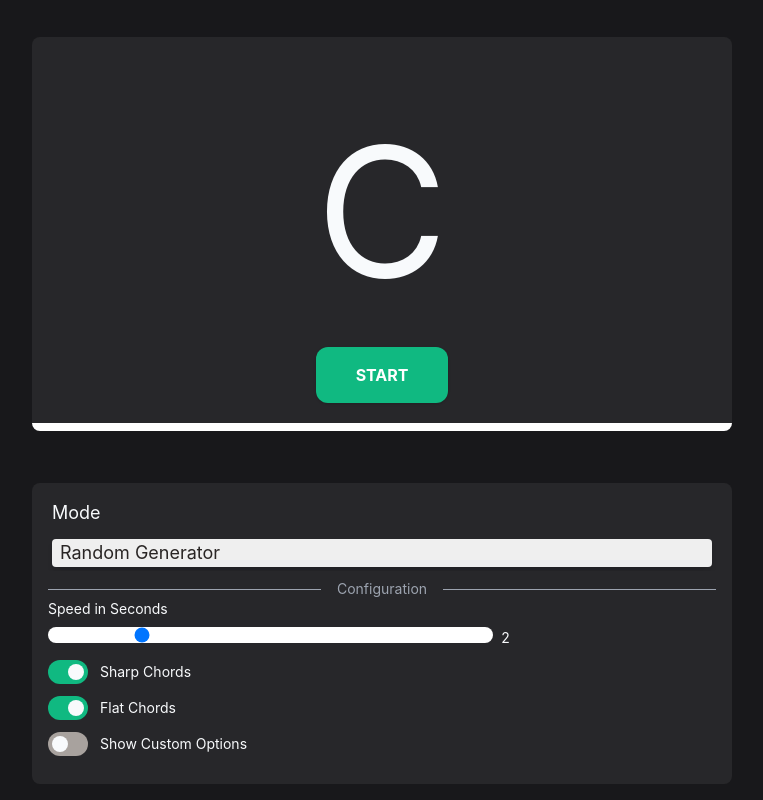
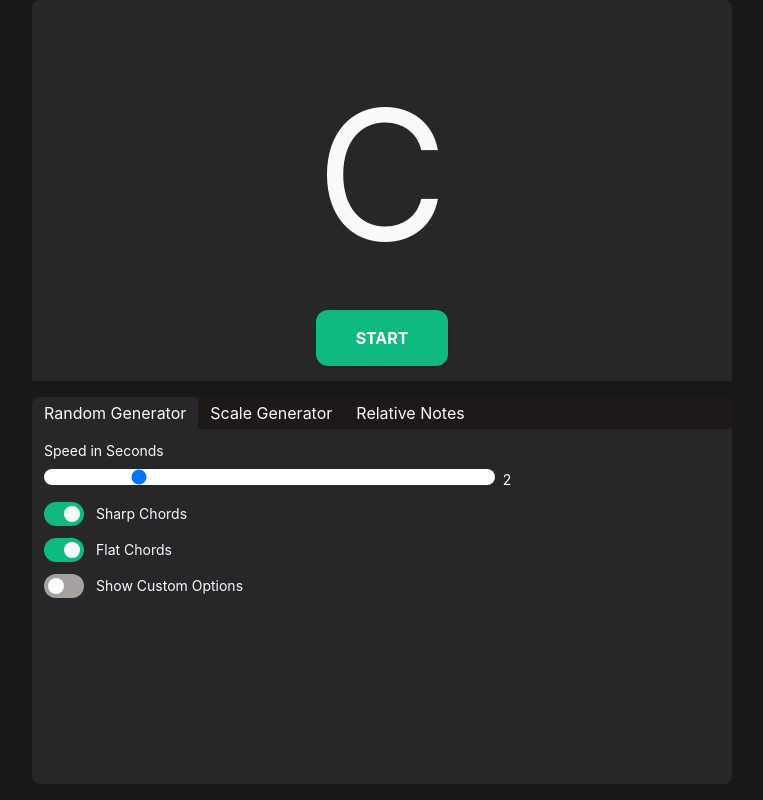
Before and after one commit to brunokian/chords-generator, a React (Create React App) app: page / in a window 1280 px wide. Shown: the whole page, without its empty margins (258-1021 px from the left). Built offline with nearby package versions, Linux system fonts and the light colour scheme.

Commit message:
Created tab component

```diff
--- a/src/Components/ConfigurationPanel.js
+++ b/src/Components/ConfigurationPanel.js
@@ -1,5 +1,5 @@
 import ModeOption from './Modes'
-import SelectMenu from './Inputs/SelectMenu'
+import Tabs from './Inputs/Tabs'
 
 
 export default function ConfigurationPanel({state, setState}) {
@@ -10,16 +10,9 @@ export default function ConfigurationPanel({state, setState}) {
     }
 
     return (
-        <div className='bg-zinc-800 rounded-lg p-2 max-h-[50%] my-4 mx-auto w-[300px] md:w-[700px]'>
-            <div className='rounded md:p-2 text-sm'>
-                <div className='text-lg'>
-                    <SelectMenu title="Mode" state={state} setState={setState} options={options} />
-                </div>
-                <div className="relative flex items-center">
-                    <div className="flex-grow border-t border-gray-400"></div>
-                    <span className="flex-shrink mx-4 text-gray-400">Configuration</span>
-                    <div className="flex-grow border-t border-gray-400"></div>
-                </div>
+        <div className='bg-zinc-800 rounded-lg h-1/2 my-4 mx-auto w-[300px] md:w-[700px]'>
+            <Tabs title="Mode" state={state} setState={setState} options={options} />
+            <div className='rounded md:p-3 text-sm'>
                 <ModeOption state={state} setState={setState} />
             </div>
         </div>
--- /dev/null
+++ b/src/Components/Inputs/Tabs.js
@@ -0,0 +1,19 @@
+
+export default function Tabs({state, setState, title, options}) {
+    const handleClick = (tab) => {
+        state[title] = tab
+        setState(state)
+    }
+
+	return (
+        <div className="bg-stone-900 rounded flex flex-row">
+            {Object.keys(options).map(key => (
+                <div className={"cursor-pointer rounded-t px-3 p-1 " + (state[title] === key ? "bg-zinc-800" : "")}
+                    onClick={() => handleClick(key)}
+                    key={key}>
+                    {key}
+                </div>
+            ))}
+        </div>
+	)
+}
```
